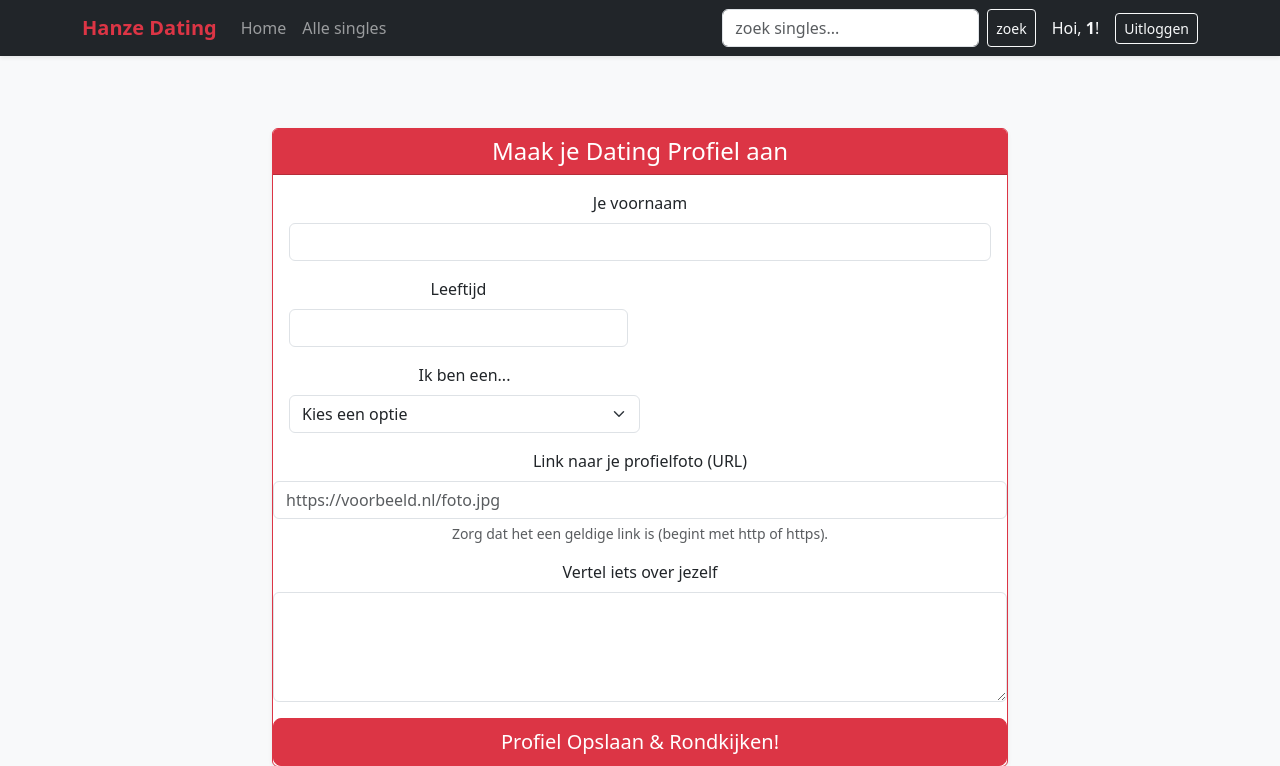
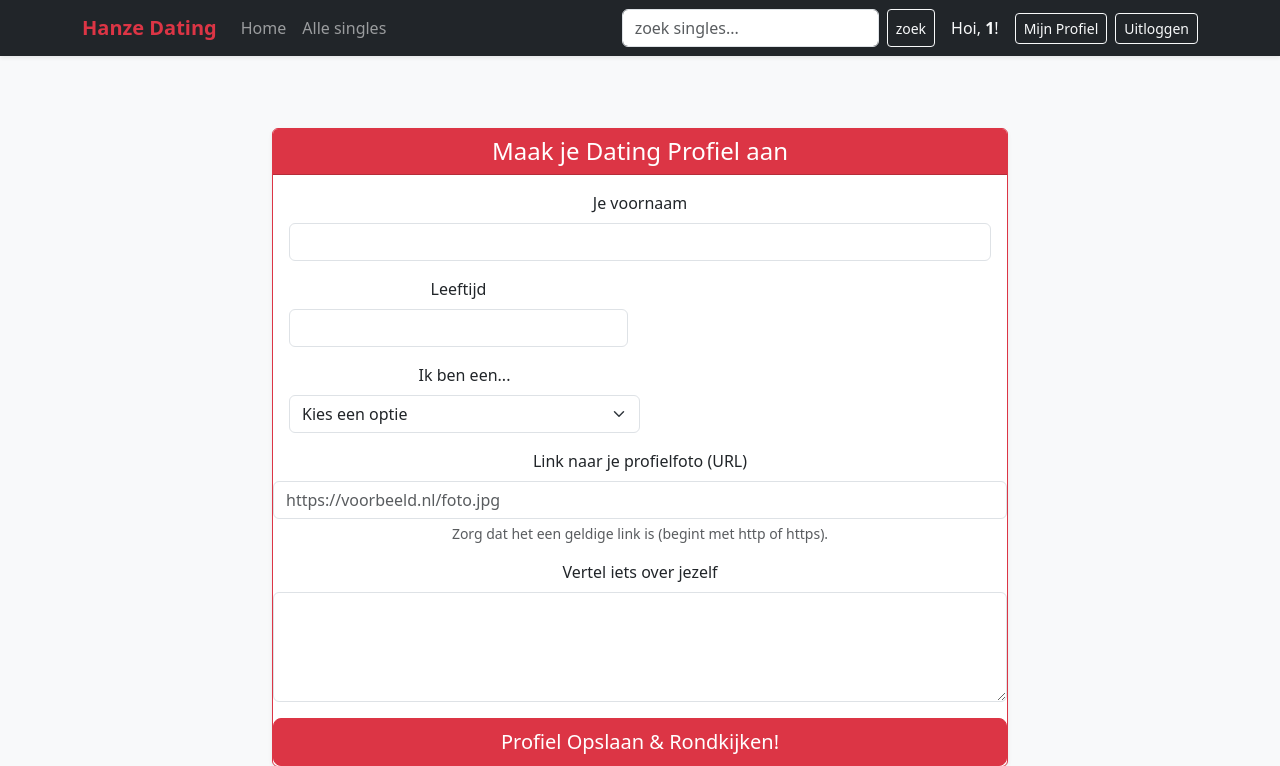
Before and after one commit to liron06/Hanze-Dating-app, a Flask app: page /maak_profiel in a window 1280 px wide. Shown: the top 766 px of the page. Run offline with Flask 3, Linux system fonts and the light colour scheme; the visitor is signed in with stand-in values (Sample User, id 1).

Commit message:
bezig met mijn profiel aanmaken

```diff
--- a/app.py
+++ b/app.py
@@ -134,6 +134,26 @@
     conn.close()
     return render_template('profielen.html', profielen=andere_singles)
 
+#mijn profiel functie
+@app.route('/mijn_profiel')
+def mijn_profiel():
+    if 'gebruiker_id' not in session:
+        flash('Je moet ingelogd zijn om je profiel te bekijken.', 'warning')
+        return redirect(url_for('index'))
+
+    huidige_gebruiker_id = session['gebruiker_id']
+
+    conn = get_db_connection()
+    mijn_gegevens = conn.execute('SELECT * FROM profielen WHERE id = ?', (huidige_gebruiker_id,)).fetchone()
+    conn.close()
+
+    if not mijn_gegevens:
+        flash('Je hebt nog geen profiel aangemaakt!', 'info')
+        return redirect(url_for('maak_profiel'))
+
+    return render_template('mijn_profiel.html', profiel=mijn_gegevens)
+
+
 #server start
 if __name__ == '__main__':
     app.run(debug=True)
--- a/static/style.css
+++ b/static/style.css
@@ -0,0 +1,5 @@
+.img-fluid rounded-circle shadow {
+    width: 180px;
+    height: 180px;
+    object-fit: cover;
+}
--- a/templates/base.html
+++ b/templates/base.html
@@ -45,6 +45,9 @@
                             <span class="text-light">Hoi, <strong>{{ session['gebruikersnaam'] }}</strong>!</span>
                         </li>
                         <li class="nav-item">
+                            <a class="btn btn-outline-light btn-sm me-2" href="{{ url_for('mijn_profiel') }}">Mijn Profiel</a>
+                        </li>
+                        <li class="nav-item">
                             <a class="btn btn-outline-light btn-sm" href="{{ url_for('uitloggen') }}">Uitloggen</a>
                         </li>
                     {% else %}
```
Also changed, not shown: templates/mijn_profiel.html (+28 -0 lines).
